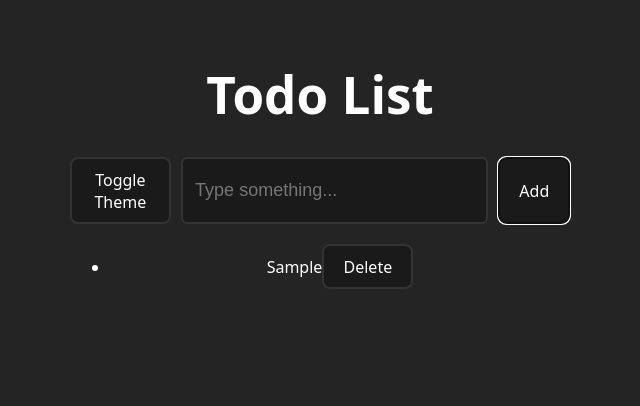
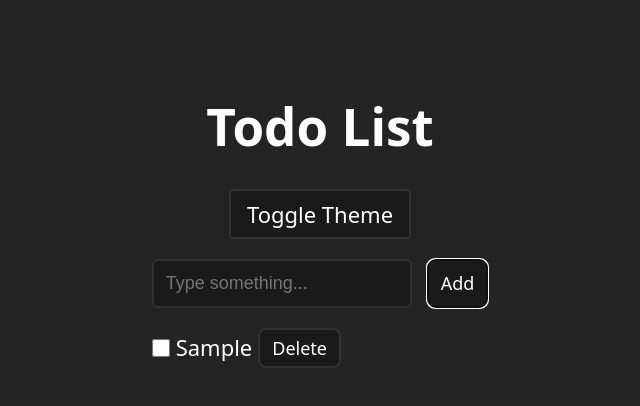
Before and after one commit to ephesian-tggae/to-do-list, a React (Vite) app: page / in a window 1280 px wide. Both pictures are taken after typing "Sample" into the empty fields and a click on the button "Add". Shown: the top 406 px of the page, without its empty margins (320-960 px from the left). Built offline with nearby package versions, Linux system fonts and the light colour scheme.

Commit message:
moved toggle button with hover background color

```diff
--- a/src/App.css
+++ b/src/App.css
@@ -22,12 +22,12 @@ input{
 
 .controls {
   display: flex;          /* line them up in a row */
-  gap: 10px;              /* equal spacing between them */
+  gap: 15px;              /* equal spacing between them */
   margin-bottom: 20px;    /* push the list down */
 }
 
 .todo-container {
-  margin-top: 0; /* no space from top */
+  margin-top: 0;
   padding-top: 0;
 
 }
@@ -38,7 +38,7 @@ input{
 
 .completed {
   text-decoration: line-through;
-  color: gray; /* optional: make it look dimmer */
+  color: gray;
 }
 
 body.light {
@@ -64,3 +64,69 @@ body.dark button {
   color: #ffffff;
   border: 2px solid #333;
 }
+
+/* reset list basics */
+ul {
+  list-style: none;
+  padding: 0;
+  margin: 0;
+}
+
+/* main todo container */
+.todo-container {
+  max-width: 900px;
+  margin: 0 auto;
+  padding: 2rem;
+}
+
+li {
+  display: flex;
+  align-items: center;
+  gap: 6px;   /* controls the space between checkbox, text, delete */
+  margin: 4px 0;
+}
+
+/* checkbox stays tight next to the text */
+li input[type="checkbox"] {
+  flex: 0 0 auto;    /* don't grow/shrink */
+  margin: 0;
+  width: 18px;
+  height: 18px;
+}
+
+.todo-text {
+  font-size: 22px;       /* make text bigger */
+  margin: 0;             /* remove outside spacing */
+  padding: 0;            /* remove inside spacing */
+  display: inline-block; /* keeps it tight next to checkbox */
+}
+
+button {
+  font-size: 18px;   /* make button text bigger */
+  padding: 6px 12px; /* optional: makes button larger overall */
+}
+
+.add-btn {
+  font-size: 22px;
+}
+
+.delete-btn {
+  font-size: 22px;
+}
+
+.toggle-btn {
+  font-size: 22px;
+  margin-bottom: 20px; /* space between it and the input */
+  padding: 8px 16px;
+  background-color: #007bff; /* blue */
+  color: white;
+  border: none;
+  border-radius: 4px;
+  cursor: pointer;
+  transition: background-color 0.3s ease, transform 0.2s ease;
+}
+
+.toggle-btn:hover {
+  background-color: #3273b8;
+  transform: scale(1.05);
+}
--- a/src/App.jsx
+++ b/src/App.jsx
@@ -33,10 +33,16 @@ const toggleTodo = (index) => {
     <>
       <div className="todo-container">
         <h1>Todo List</h1>
+        <button
+          className="toggle-btn"
+          onClick={() => setTheme(theme === 'dark' ? 'light' : 'dark')}
+        >
+          Toggle Theme
+        </button>
         <div className="controls">
-          <button onClick={() => setTheme(theme === 'dark' ? 'light' : 'dark')}>
+          {/* <button onClick={() => setTheme(theme === 'dark' ? 'light' : 'dark')}>
             Toggle Theme
-          </button>
+          </button> */}
 
           <input
             type="text"
@@ -56,6 +62,11 @@ const toggleTodo = (index) => {
         <ul>
           {todos.map((todo, index) => (
             <li key={index}>
+              <input
+                type="checkbox"
+                checked={todo.completed}
+                onChange={() => toggleTodo(index)}
+              />
               <span
                 onClick={() => toggleTodo(index)}
                 className={`todo-text ${todo.completed ? 'completed' : ''}`}
```
